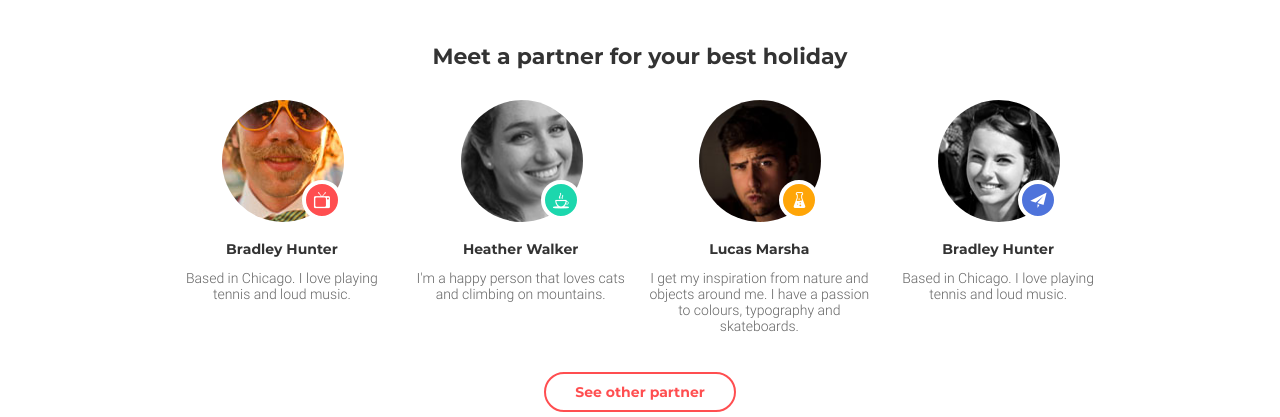
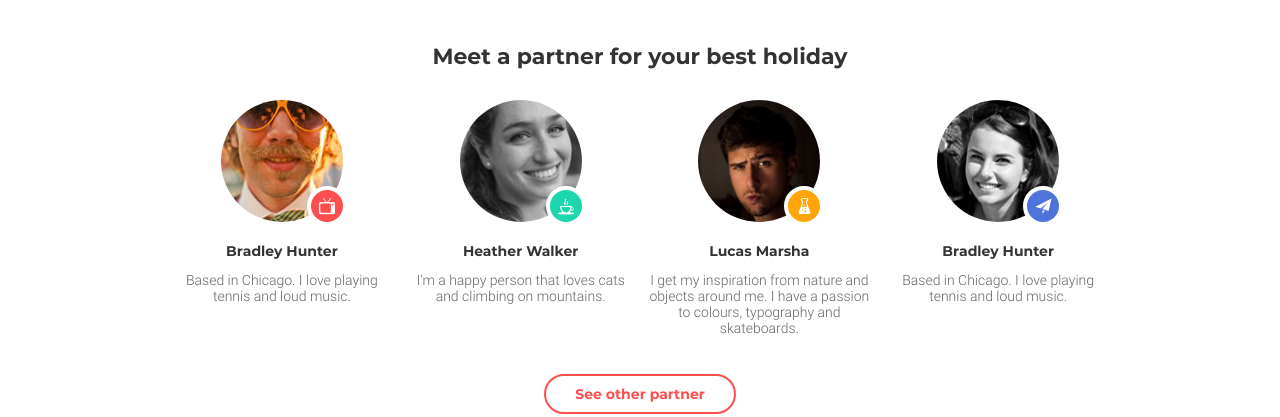
Before and after one commit to andrey-frn/goit-fe-course, a plain HTML site: page Module-08/index.html in a window 1280 px wide. Shown: the part 730-1147 px from the top of the page. Drawn offline with Linux system fonts and the light colour scheme; files whose address does not match are found by name.

Commit message:
module-08

```diff
--- a/Module-08/css/style.css
+++ b/Module-08/css/style.css
@@ -161,8 +161,7 @@ ul {
 }
 .partners__list__item__image-block {
   position: relative;
-  width: 120px;
-  height: 120px;
+  width: 122px;
   margin: 0 auto 20px;
 }
 .partners__list__item__image-block::after {
@@ -175,8 +174,8 @@ ul {
   border-radius: 50%;
   border: 4px solid white;
   position: absolute;
-  bottom: 0;
-  right: 0;
+  bottom: -4px;
+  right: -4px;
 }
 .bg-tv::after {
   background-color: #ff4e50;
```
